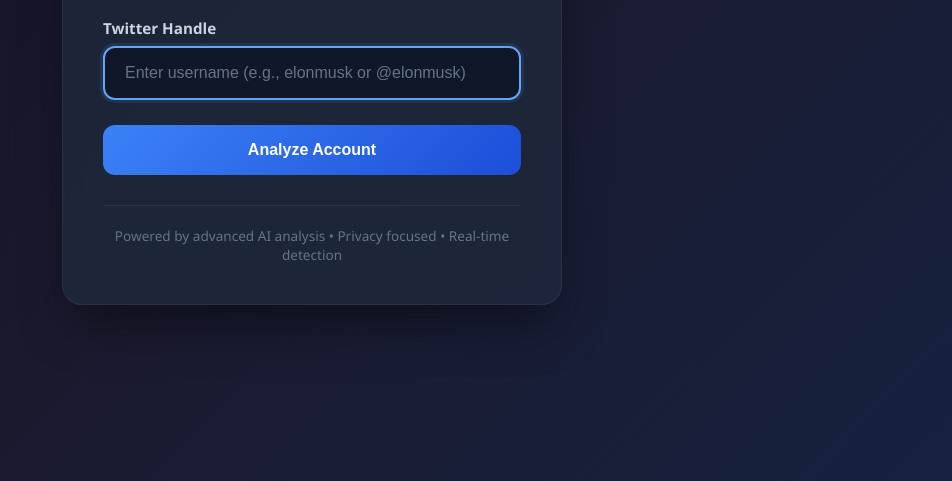
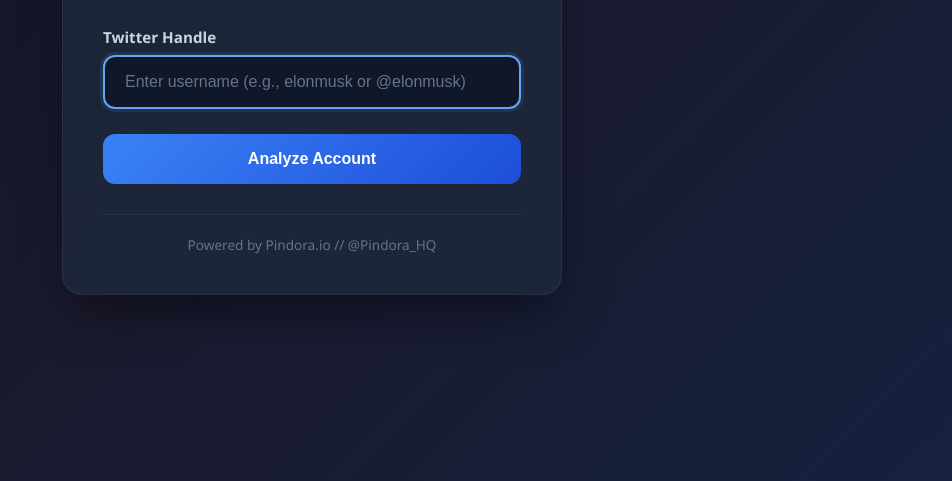
Before and after one commit to andreaspensold/human_signal_score, a website: page index.html in a window 1280 px wide. Shown: the part 319-800 px from the top of the page, without its empty margins (328-1280 px from the left). Drawn offline with Linux system fonts and the light colour scheme.

Commit message:
Update index.html
Modified Footer

```diff
--- a/index.html
+++ b/index.html
@@ -643,7 +643,7 @@
         </div>
 
         <div class="powered-by">
-            Powered by advanced AI analysis • Privacy focused • Real-time detection
+            Powered by Pindora.io // @Pindora_HQ
         </div>
     </div>
 
```
